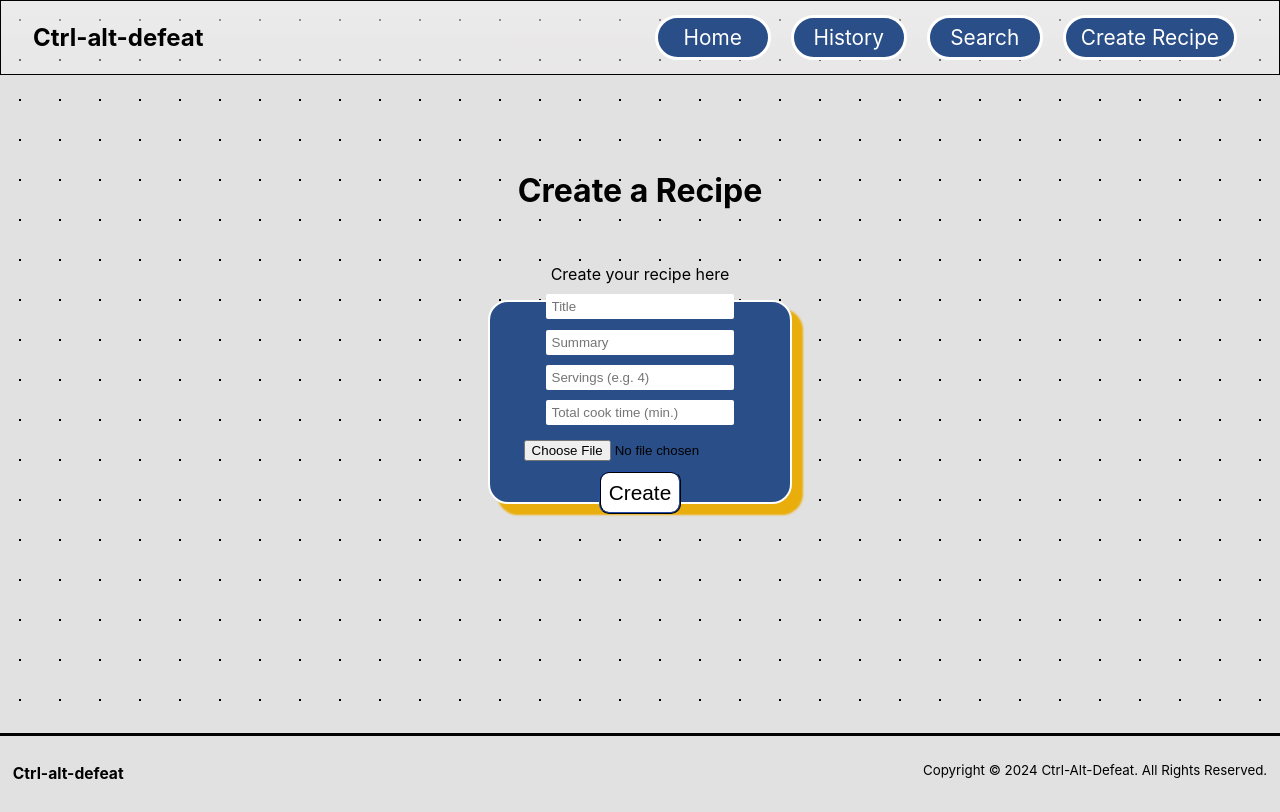
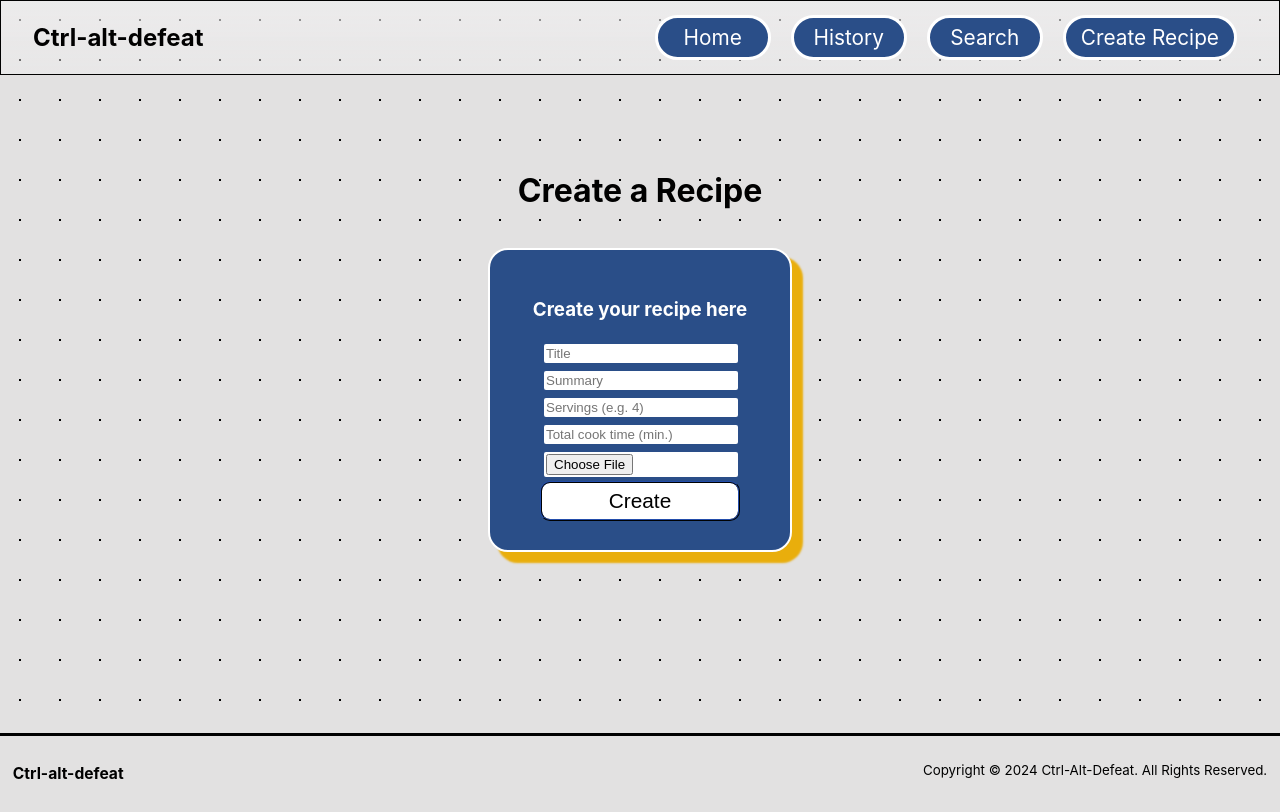
Before and after one commit to Tawxyn/Recipe-App-Public, a React (Create React App) app in the folder frontend/: page /create-recipe in a window 1280 px wide. Built offline with nearby package versions, Linux system fonts and the light colour scheme.

Commit message:
CSS - create recipe page
Adjusted the card to incorporate space for inputting images

```diff
--- a/frontend/src/components/css/App.css
+++ b/frontend/src/components/css/App.css
@@ -58,9 +58,11 @@
 
 .home {
   min-height: 70vh;
+  background-image: radial-gradient(black 1px, transparent 0);
+  background-size: 40px 40px;
 }
 .Header {
-  margin-top: 8%;
+  padding-top: 8%;
   min-height: 20vh;
   color: var(--FontColor);
 }
@@ -218,7 +220,6 @@
   height: 90vh;
   display: flex;
   flex-direction: column;
-
   align-items: center;
   text-align: center;
   margin: auto;
@@ -230,17 +231,31 @@
 }
 .createRecipeCard{
   background-color: var(--LightBlue);
-  height: 200px;
+  height: 300px;
   width: 300px;
   display: flex;
   justify-content: center;
   align-items: center;
+  flex-direction: column;
   border-radius: 20px;
   border-width: 2px;
   border-style: solid;
   border-color: var(--Light);
   box-shadow: 10px 10px 2px 1px var(--Gold);
   transition: 0.3s;
+  color: var(--Light);
+}
+.card{
+  display: flex;
+  flex-direction: column;
+  justify-content: center;
+  width: 200px;
+}
+
+.my-1 input{
+  width: 190px;
+  background-color: var(--Light);
+  padding: 1%;
 }
 .createRecipeCard:hover {
   box-shadow: -10px 10px 2px 1px var(--Gold);
--- a/frontend/src/components/css/index.css
+++ b/frontend/src/components/css/index.css
@@ -15,6 +15,7 @@ body {
   -webkit-font-smoothing: antialiased;
   -moz-osx-font-smoothing: grayscale;
   background-color: var(--Background);
+
 }
 a {
   font-size: 1.3em;
--- a/frontend/src/components/pages/Create.js
+++ b/frontend/src/components/pages/Create.js
@@ -60,8 +60,9 @@ function CreateRecipe() {
         </div>
 
             <ul>
-                <p>Create your recipe here</p>
+
                 <div className="createRecipeCard">
+                    <h3>Create your recipe here</h3>
                     <form onSubmit={handleSubmit} className="card card-body">
                         <div className="my-1">
                             <input
@@ -104,7 +105,7 @@ function CreateRecipe() {
                             >
                             </input>
                         </div>
-                        <div className="my-1">
+                        <div className=" my-1 imageInput">
                         <input
                                 type="file"
                                 accept="image/*"
--- a/frontend/src/components/pages/Home.js
+++ b/frontend/src/components/pages/Home.js
@@ -1,12 +1,10 @@
 import React, { useState } from "react";
-import Nav from "../constants/NavBar";
 import Footer from "../constants/Footer";
 import { Link } from "react-router-dom";
 
 function Home() {
   return (
     <div className="App">
-      <Nav />
       <div className="home">
         <header className="Header center">
           <h1>Ctrl-Alt-Defeat Recipes</h1>
```
